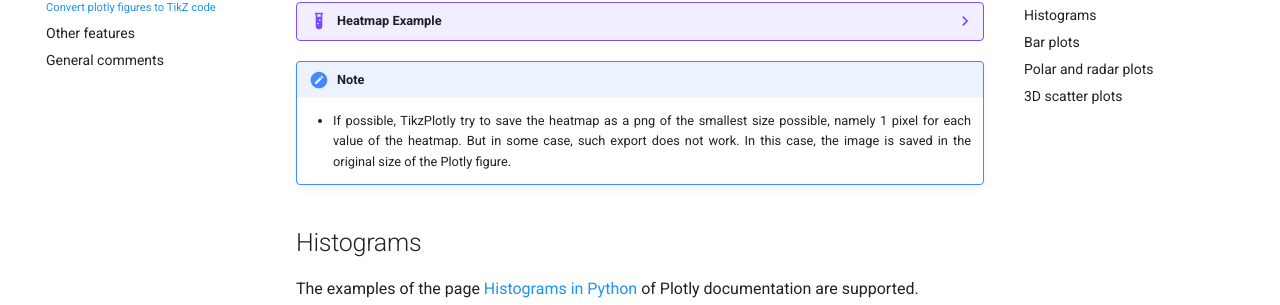
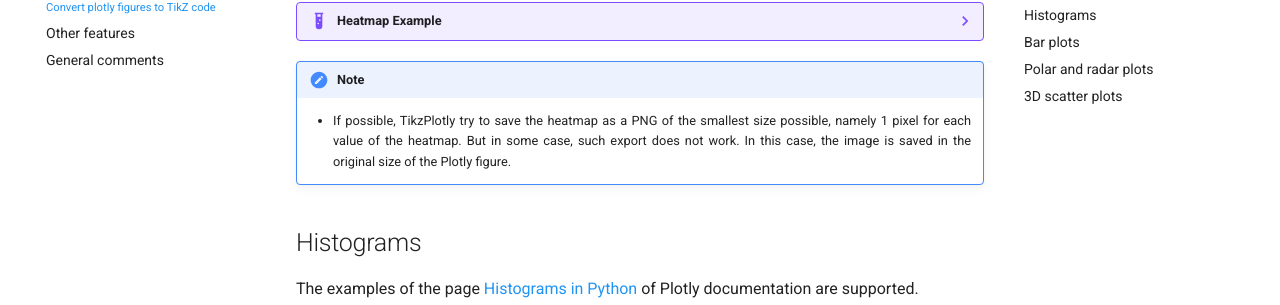
Before and after one commit to thomas-saigre/tikzplotly, an MkDocs documentation site: the page built from docs/plot/supported.md, in a window 1280 px wide and 900 px high, scrolled down 467 px. Shown: the part 147-452 px from the top of the window. Built offline with MkDocs 1.6.1 and Material for MkDocs 9.7.7, drawn with Linux system fonts in a browser that asks for light colours; comment, search, counter and statistics services are not loaded.

Commit message:
[doc] add doc for #40

````diff
--- a/docs/plot/supported.md
+++ b/docs/plot/supported.md
@@ -13,7 +13,7 @@
 
 The code has been constructed to export (almost all) the figures of the page [Line Charts in Python](https://plotly.com/python/line-charts/) of Plotly documentation.
 
-??? example "Scatter plot Example"
+??? Example "Scatter plot Example"
 
     ```python
     import plotly.express as px
@@ -31,7 +31,8 @@
 
 The code has been constructed to export (almost all) the figures of the page [Heatmaps in Python](https://plotly.com/python/heatmaps/) of Plotly documentation.
 
-??? example "Heatmap Example"
+??? Example "Heatmap Example"
+
     ```python
     import plotly.express as px
     import tikzplotly
@@ -44,14 +45,15 @@
     ![Heatmap Example](../assets/examples/heatmap.png)
 
 !!! Note
-    - If possible, TikzPlotly try to save the heatmap as a png of the smallest size possible, namely 1 pixel for each value of the heatmap. But in some case, such export does not work. In this case, the image is saved in the original size of the Plotly figure.
+    - If possible, TikzPlotly try to save the heatmap as a PNG of the smallest size possible, namely 1 pixel for each value of the heatmap. But in some case, such export does not work. In this case, the image is saved in the original size of the Plotly figure.
 
 
 ## Histograms
 
 The examples of the page [Histograms in Python](https://plotly.com/python/histograms/) of Plotly documentation are supported.
 
-??? example "Histogram Example"
+??? Example "Histogram Example"
+
     ```python
     df = px.data.tips()
     fig = px.histogram(df, x="total_bill")
@@ -68,7 +70,8 @@
 
 Some examples of the page [Bar Charts in Python](https://plotly.com/python/bar-charts/) of Plotly documentation are supported (not stacked and aggregated bars).
 
-??? example "Bar plot"
+??? Example "Bar plot"
+
     ```python
     wide_df = px.data.medals_wide()
     fig = px.bar(
@@ -88,7 +91,8 @@
 The examples from the pages [Polar Charts in Python](https://plotly.com/python/polar-chart/) and [Radar Charts in Python](https://plotly.com/python/radar-chart/) are supported.
 
 
-??? example "Polar plot"
+??? Example "Polar plot"
+
     ```python
     df = px.data.wind()
     fig = px.line_polar(df, r="frequency", theta="direction", color="strength", line_close=True,
@@ -99,7 +103,8 @@
     ![Polar plot Example](../assets/examples/polar.png)
 
 
-??? example "Radar plot"
+??? Example "Radar plot"
+
     ```python
     df = pd.DataFrame(dict(
         r=[1, 5, 2, 2, 3],
@@ -116,7 +121,8 @@
 Examples from [3D Scatter Plots in Python ](https://plotly.com/python/3d-scatter-plots/) can be exported with tikzplotly.
 
 
-??? example "3D scatter plot"
+??? Example "3D scatter plot"
+
     ```python
     df = px.data.iris()
     fig = px.scatter_3d(df, x='sepal_length', y='sepal_width', z='petal_width', color='species')
````
Also changed, not shown: README.md (+3 -3 lines), docs/plot/NB.md (+7 -7 lines), docs/plot/features.md (+4 -3 lines), docs/plot/usage.md (+7 -6 lines), 1 other file.
